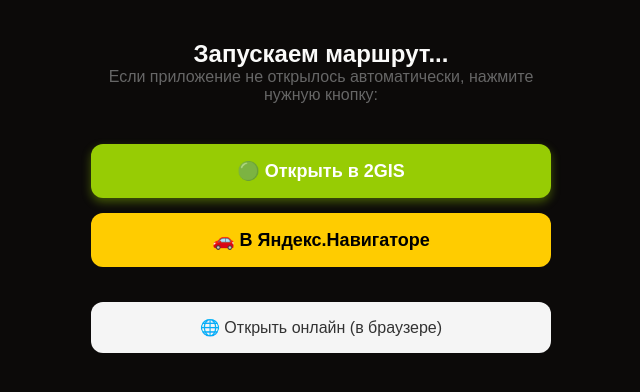
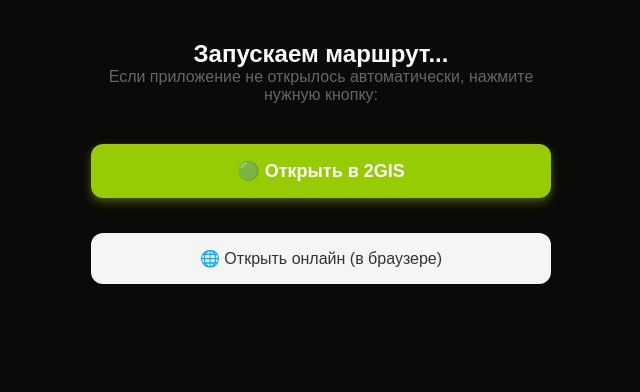
Before and after one commit to Xyling12/grand-transfer, a Next.js app: page /route in a window 1280 px wide. Shown: the top 392 px of the page, without its empty margins (319-959 px from the left). Built offline with nearby package versions, Linux system fonts and the light colour scheme; no server answers.

Commit message:
fix: correct coordinate mapping format

```diff
--- a/src/app/route/page.tsx
+++ b/src/app/route/page.tsx
@@ -43,9 +43,10 @@ function RouteRedirect() {
     const latTo = searchParams.get('lat_to');
     const lonTo = searchParams.get('lon_to');
 
+    // 2GIS app format: lon,lat
     const iosDgis = `dgis://2gis.ru/routeSearch/rsType/car/from/${lonFrom},${latFrom}/to/${lonTo},${latTo}`;
-    const iosNavi = `yandexnavi://build_route_on_map?lat_from=${latFrom}&lon_from=${lonFrom}&lat_to=${latTo}&lon_to=${lonTo}`;
-    const webDgis = `https://2gis.ru/routing?waypoint1=${lonFrom}%2C${latFrom}&waypoint2=${lonTo}%2C${latTo}&type=car`;
+    // 2GIS Web Format (works universally on Desktop, iOS, Android):
+    const webDgis = `https://2gis.ru/directions/points/${lonFrom}%2C${latFrom}%3B${lonTo}%2C${latTo}`;
 
     return (
         <div style={{ padding: '40px 20px', fontFamily: 'sans-serif', textAlign: 'center', maxWidth: '500px', margin: '0 auto' }}>
@@ -60,12 +61,6 @@ function RouteRedirect() {
                     style={{ padding: '16px', background: '#97CC04', color: '#fff', textDecoration: 'none', borderRadius: '12px', fontWeight: 'bold', fontSize: '18px', boxShadow: '0 4px 10px rgba(151, 204, 4, 0.4)' }}
                 >
                     🟢 Открыть в 2GIS
-                </a>
-                <a
-                    href={iosNavi}
-                    style={{ padding: '16px', background: '#FFCC00', color: '#000', textDecoration: 'none', borderRadius: '12px', fontWeight: 'bold', fontSize: '18px' }}
-                >
-                    🚗 В Яндекс.Навигаторе
                 </a>
                 <a
                     href={webDgis}
--- a/src/lib/telegram.ts
+++ b/src/lib/telegram.ts
@@ -29,6 +29,7 @@ export async function sendOrderNotification(orderData: Record<string, string | n
     // 2GIS Web fallback link (when exact city coordinates are missing)
     const textFrom = orderData.fromCity ? encodeURIComponent(String(orderData.fromCity).trim()) : '';
     const textTo = orderData.toCity ? encodeURIComponent(String(orderData.toCity).trim()) : '';
+    // Use proper 2gis standard format for addresses via search routing
     const webMapLink = `https://2gis.ru/routing?waypoint1=${textFrom}&waypoint2=${textTo}&type=car`;
     // Smart Bridge Link (bypasses Telegram blocks via Intent API on Android)
     const bridgeLink = `https://grand-transfer.vercel.app/route?lat_from=${fromCityObj?.lat || ''}&lon_from=${fromCityObj?.lon || ''}&lat_to=${toCityObj?.lat || ''}&lon_to=${toCityObj?.lon || ''}`;
```
